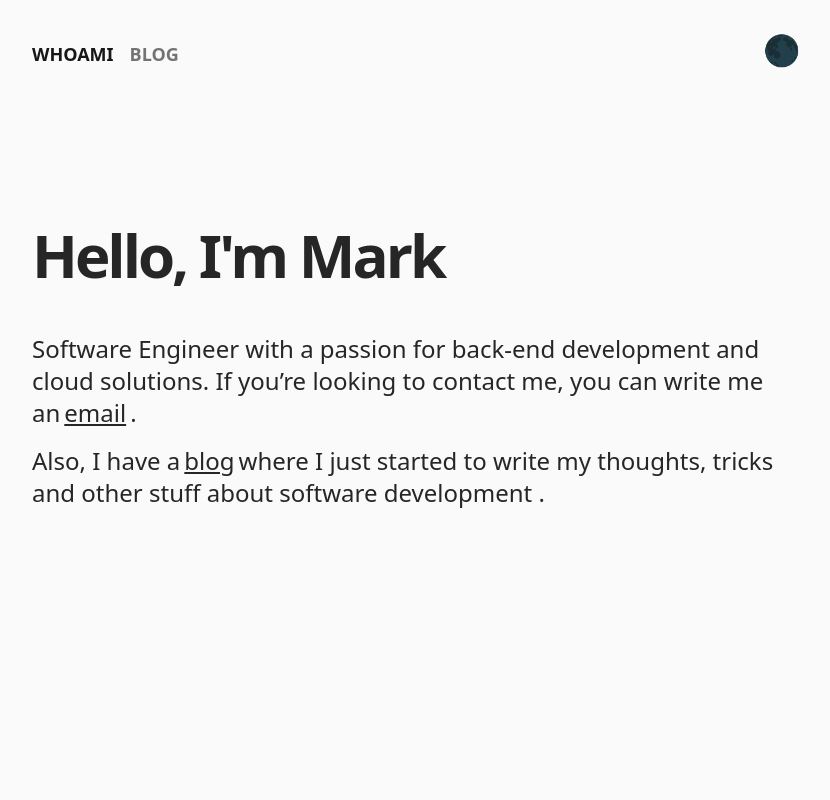
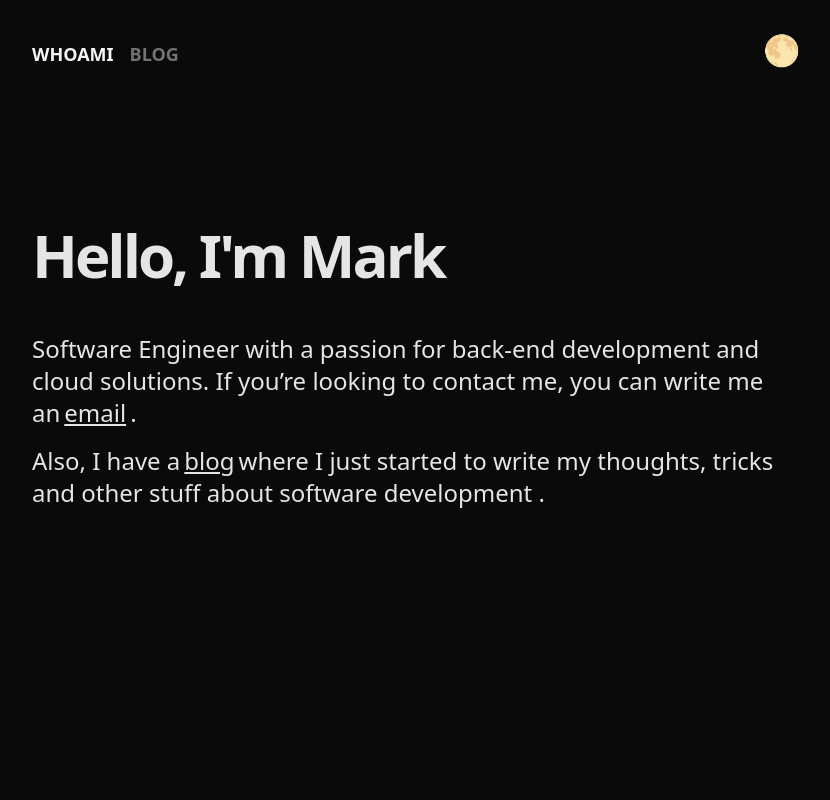
Before and after one commit to MarkSeliverstov/blog, a Next.js app: page / in a window 1280 px wide. Shown: the top 800 px of the page, without its empty margins (224-1054 px from the left). Built offline with nearby package versions, Linux system fonts and the light colour scheme.

Commit message:
chore: dark as default theme

```diff
--- a/app/components/themeSwither.tsx
+++ b/app/components/themeSwither.tsx
@@ -8,12 +8,8 @@ export function ThemeSwitcher() {
 
   useEffect(() => {
     setMounted(true);
+    setTheme("dark");
   }, []);
-
-  if (theme === "dark") {
-    // This is a hack to fix the dark theme for code blocks
-    // import "highlight.js/styles/github-dark.css";
-  }
 
   return (
     <button
```
